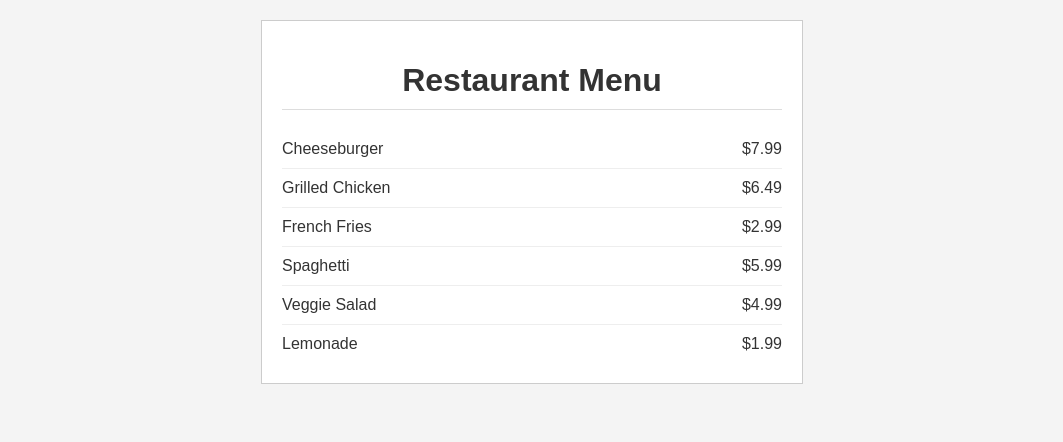
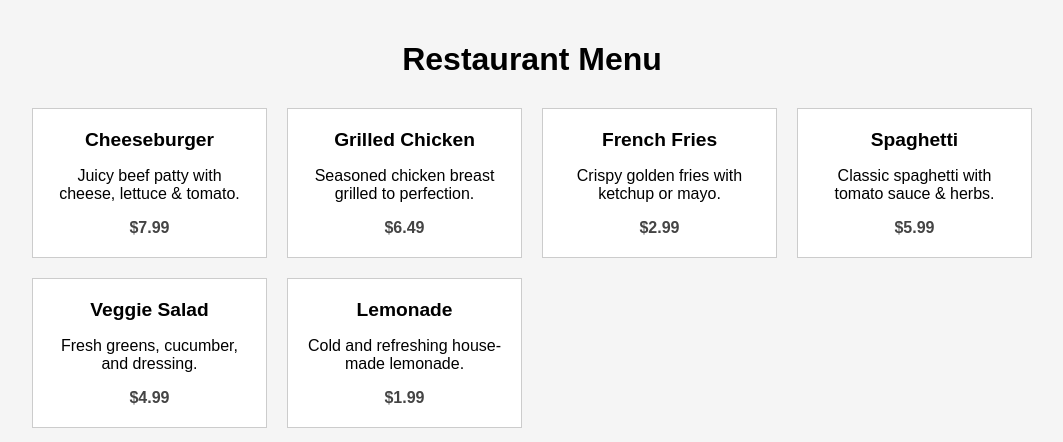
Before and after one commit to Vrubb/foodmenu, a plain HTML site: page index.html in a window 1280 px wide. Shown: the whole page, without its empty margins (108-1171 px from the left). Drawn offline with Linux system fonts and the light colour scheme.

Commit message:
Update index.html

```diff
--- a/index.html
+++ b/index.html
@@ -2,70 +2,80 @@
 <html lang="en">
 <head>
   <meta charset="UTF-8">
-  <title>Simple Menu</title>
+  <title>Grid Menu</title>
   <style>
     body {
       font-family: sans-serif;
-      background-color: #f4f4f4;
-      color: #333;
+      background-color: #f5f5f5;
       margin: 0;
       padding: 20px;
     }
 
-    .menu-container {
-      max-width: 500px;
-      margin: 0 auto;
-      background: #fff;
-      padding: 20px;
-      border: 1px solid #ccc;
+    h1 {
+      text-align: center;
+      margin-bottom: 30px;
     }
 
-    h1 {
-      text-align: center;
-      margin-bottom: 20px;
-      border-bottom: 1px solid #ddd;
-      padding-bottom: 10px;
+    .menu-grid {
+      display: grid;
+      grid-template-columns: repeat(auto-fit, minmax(200px, 1fr));
+      gap: 20px;
+      max-width: 1000px;
+      margin: 0 auto;
     }
 
     .menu-item {
-      display: flex;
-      justify-content: space-between;
-      padding: 10px 0;
-      border-bottom: 1px solid #eee;
+      background-color: #ffffff;
+      border: 1px solid #ccc;
+      padding: 20px;
+      text-align: center;
     }
 
-    .menu-item:last-child {
-      border-bottom: none;
+    .menu-item h2 {
+      margin-top: 0;
+      font-size: 1.2em;
+    }
+
+    .price {
+      margin-top: 10px;
+      font-weight: bold;
+      color: #444;
     }
   </style>
 </head>
 <body>
-  <div class="menu-container">
-    <h1>Restaurant Menu</h1>
+  <h1>Restaurant Menu</h1>
 
+  <div class="menu-grid">
     <div class="menu-item">
-      <span>Cheeseburger</span>
-      <span>$7.99</span>
+      <h2>Cheeseburger</h2>
+      <p>Juicy beef patty with cheese, lettuce & tomato.</p>
+      <div class="price">$7.99</div>
     </div>
     <div class="menu-item">
-      <span>Grilled Chicken</span>
-      <span>$6.49</span>
+      <h2>Grilled Chicken</h2>
+      <p>Seasoned chicken breast grilled to perfection.</p>
+      <div class="price">$6.49</div>
     </div>
     <div class="menu-item">
-      <span>French Fries</span>
-      <span>$2.99</span>
+      <h2>French Fries</h2>
+      <p>Crispy golden fries with ketchup or mayo.</p>
+      <div class="price">$2.99</div>
     </div>
     <div class="menu-item">
-      <span>Spaghetti</span>
-      <span>$5.99</span>
+      <h2>Spaghetti</h2>
+      <p>Classic spaghetti with tomato sauce & herbs.</p>
+      <div class="price">$5.99</div>
     </div>
     <div class="menu-item">
-      <span>Veggie Salad</span>
-      <span>$4.99</span>
+      <h2>Veggie Salad</h2>
+      <p>Fresh greens, cucumber, and dressing.</p>
+      <div class="price">$4.99</div>
     </div>
     <div class="menu-item">
-      <span>Lemonade</span>
-      <span>$1.99</span>
+      <h2>Lemonade</h2>
+      <p>Cold and refreshing house-made lemonade.</p>
+      <div class="price">$1.99</div>
     </div>
   </div>
 </body>
```
